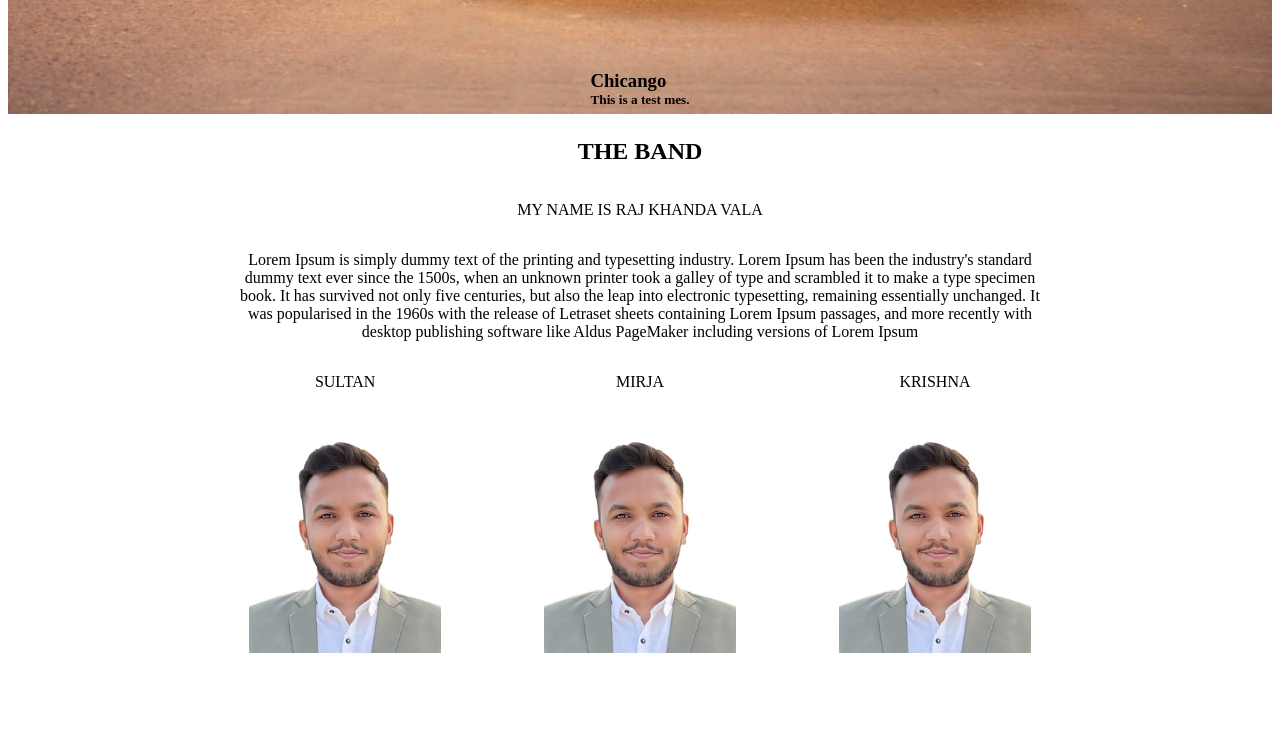
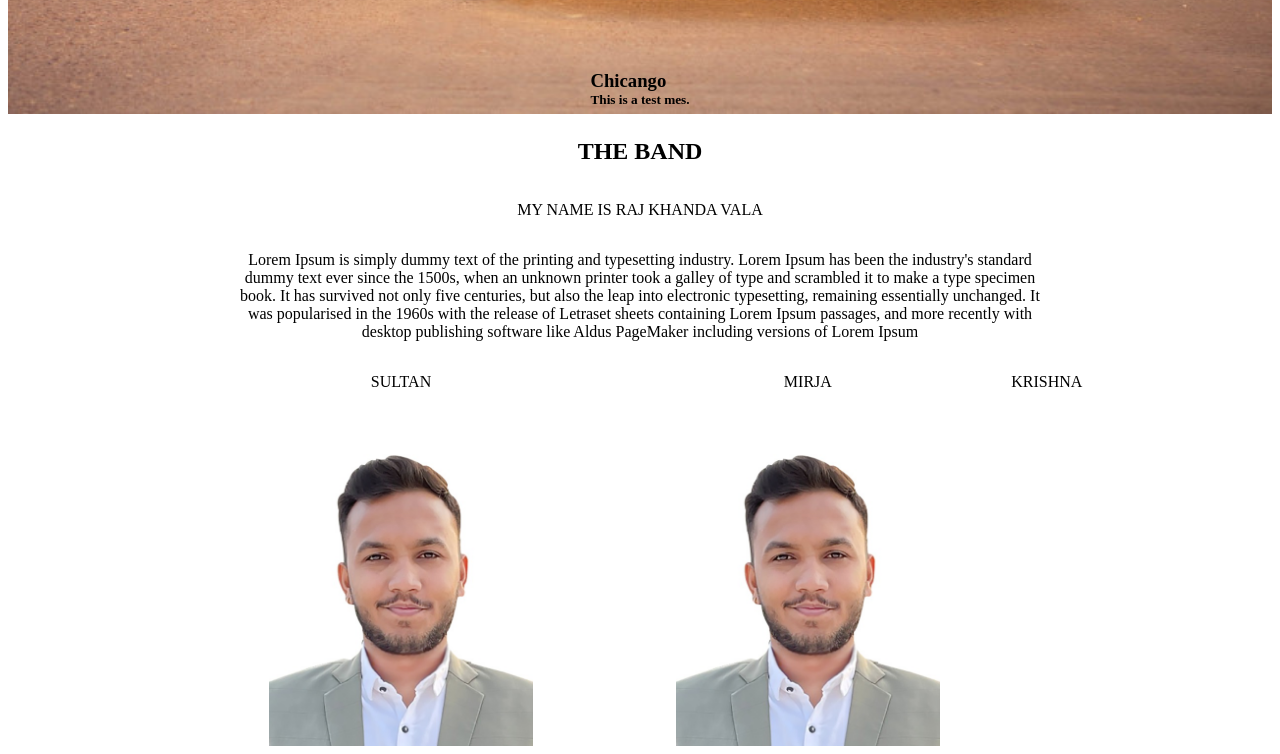
Before and after one commit to KANSAGRAKAUSHIK/html_css-1, a plain HTML site: page index.html in a window 1280 px wide. Shown: the part 569-1323 px from the top of the page. Before the commit the page ends 1230 px from the top, so only its background shows below. Drawn offline with Linux system fonts and the light colour scheme.

Commit message:
remove image tag

```diff
--- a/index.html
+++ b/index.html
@@ -53,7 +53,7 @@
             </div>
             <div class="kai_1">
                 <p>KRISHNA</p>
-                <img class="image_3" src="kaushik-3.png"/>
+                <!-- <img class="image_3" src="kaushik-3.png"/> -->
             </div>
         </div>
     </div>
```
